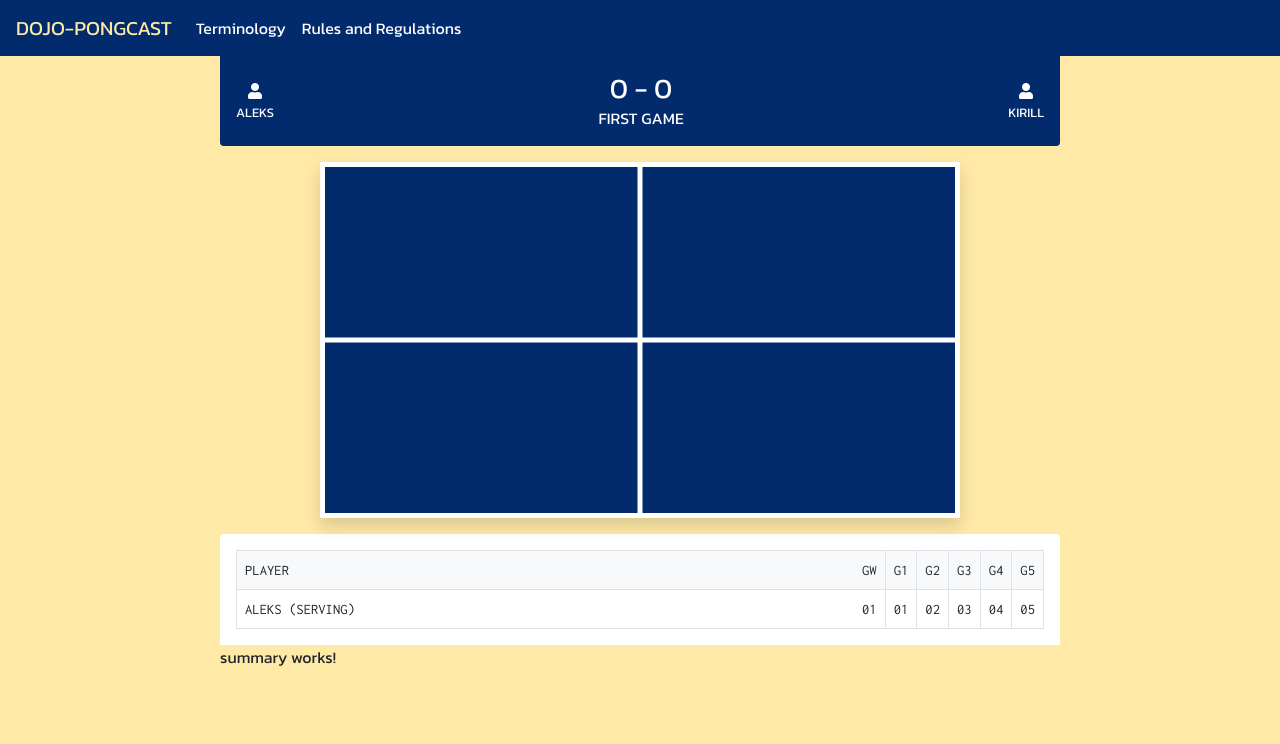
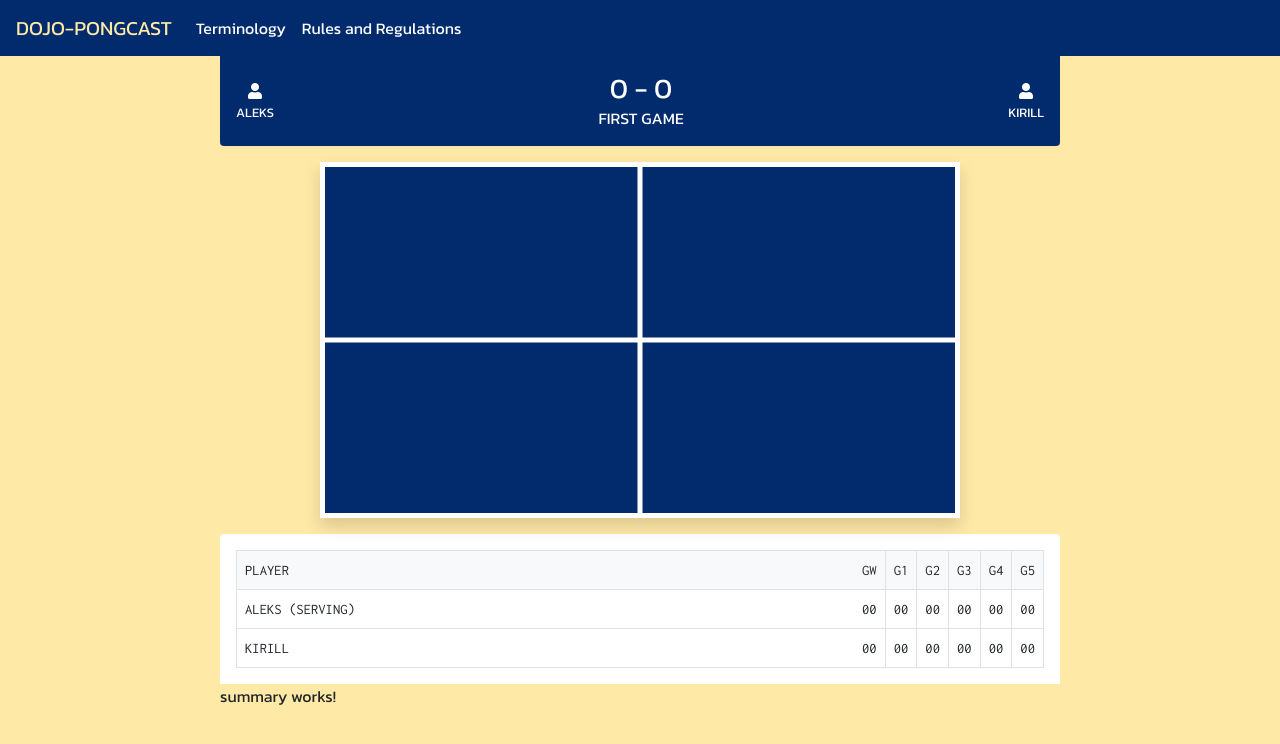
Before and after one commit to ChristopherRoySchneider/pingpong, an Angular app in the folder public/: page / in a window 1280 px wide. Shown: the top 744 px of the page. Built offline with nearby package versions, Linux system fonts and the light colour scheme; no server answers.

Commit message:
finished box-score

```diff
--- a/public/src/app/box-score/box-score.component.html
+++ b/public/src/app/box-score/box-score.component.html
@@ -8,13 +8,22 @@
     <span class="border-right p-2">G4</span>
     <span class="p-2">G5</span>
   </div>
+  <div class="border-left border-top border-right p-0 d-flex justify-content-end">
+    <span class="p-2 mr-auto text-uppercase">Aleks (serving)</span>
+    <span class="p-2">00</span>
+    <span class="border-left border-right p-2">00</span>
+    <span class="border-right p-2">00</span>
+    <span class="border-right p-2">00</span>
+    <span class="border-right p-2">00</span>
+    <span class="p-2">00</span>
+  </div>
   <div class="border p-0 d-flex justify-content-end">
-    <span class="p-2 mr-auto text-uppercase">Aleks (serving)</span>
-    <span class="p-2">01</span>
-    <span class="border-left border-right p-2">01</span>
-    <span class="border-right p-2">02</span>
-    <span class="border-right p-2">03</span>
-    <span class="border-right p-2">04</span>
-    <span class="p-2">05</span>
+    <span class="p-2 mr-auto text-uppercase">Kirill</span>
+    <span class="p-2">00</span>
+    <span class="border-left border-right p-2">00</span>
+    <span class="border-right p-2">00</span>
+    <span class="border-right p-2">00</span>
+    <span class="border-right p-2">00</span>
+    <span class="p-2">00</span>
   </div>
 </div>
```
